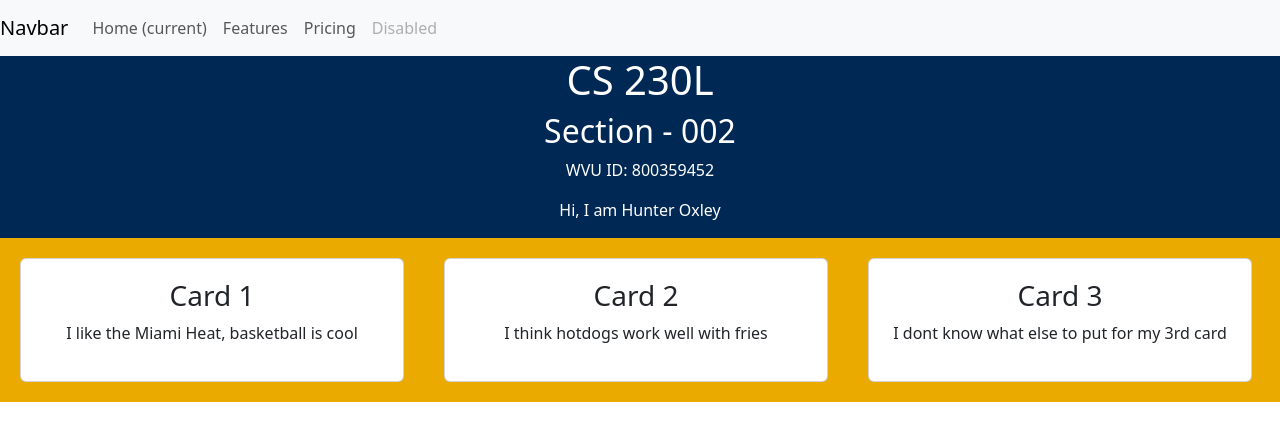
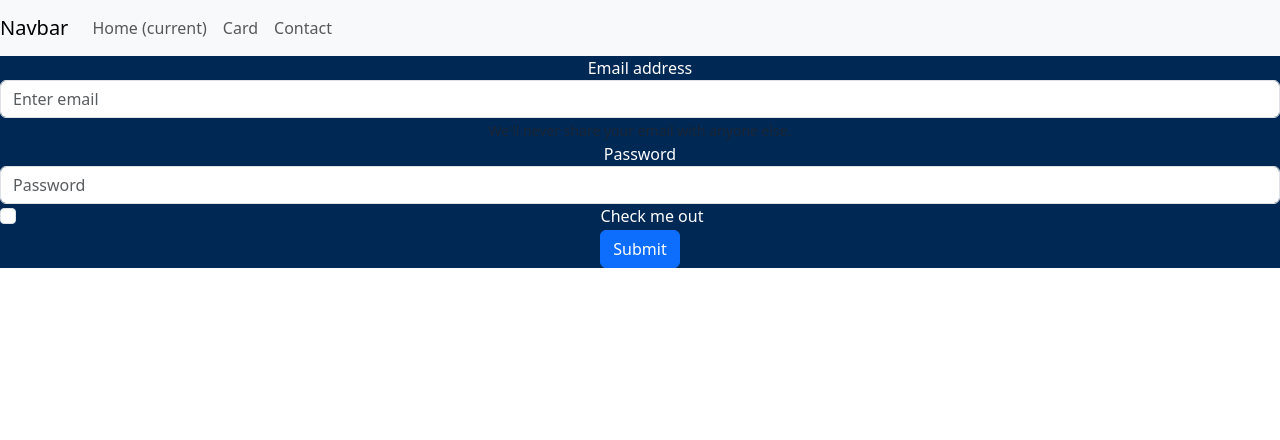
Before and after one commit to HunterOxley/Lab05, a React (Create React App) app: page /contact in a window 1280 px wide. Shown: the top 440 px of the page. Built offline with nearby package versions, Linux system fonts and the light colour scheme.

Commit message:
Hopefully fixed Lab 7

```diff
--- a/src/App.js
+++ b/src/App.js
@@ -1,23 +1,28 @@
 import React from 'react';
-import logo from './logo.svg';
 import './App.css';
 import Navbar from "./Navbar";
 import Card from "./card";
+import Home from "./Home";
+import Contact from "./Contact";
+import { BrowserRouter, Routes, Route } from 'react-router-dom';
 
 function App() {
+  const myStyle = {
+    textAlign: "center",
+  };
+
   return (
-    <div className="App ">
+    <div className ="App" style = {myStyle}>
+    <BrowserRouter>
+     <Navbar />
+     <Routes>
+      <Route path="/" element={<Home header ="CS 230L"/>}></Route>
+      <Route path="/card" element={<Card />}></Route>
+      <Route path="/contact" element={<Contact />}></Route>
+      </Routes>
+      </BrowserRouter>
+      </div>
 
-      <Navbar />
-      <h1>CS 230L</h1>
-      <h2>Section - 002</h2>
-      <p>WVU ID: 800359452</p>
-      <p>Hi, I am Hunter Oxley</p>
-
-      <Card />
-
-
-    </div>
   );
 }
 
--- /dev/null
+++ b/src/Contact.js
@@ -0,0 +1,28 @@
+import React from 'react';
+import logo from './logo.svg';
+import './App.css';
+import Navbar from "./Navbar";
+
+function Contact (Props)  {
+  return (
+    <form>
+    <div class="form-group">
+      <label for="exampleInputEmail1">Email address</label>
+      <input type="email" class="form-control" id="exampleInputEmail1" aria-describedby="emailHelp" placeholder="Enter email"/>
+      <small id="emailHelp" class="form-text text-muted">We'll never share your email with anyone else.</small>
+    </div>
+    <div class="form-group">
+      <label for="exampleInputPassword1">Password</label>
+      <input type="password" class="form-control" id="exampleInputPassword1" placeholder="Password"/>
+    </div>
+    <div class="form-group form-check">
+      <input type="checkbox" class="form-check-input" id="exampleCheck1"/>
+      <label class="form-check-label" for="exampleCheck1">Check me out</label>
+    </div>
+    <button type="submit" class="btn btn-primary">Submit</button>
+  </form>
+  );
+}
+
+
+export default Contact;
--- /dev/null
+++ b/src/Home.js
@@ -0,0 +1,15 @@
+import React from 'react';
+import './App.css';
+
+function Home(Props) {
+  return (
+   <div>
+    <h1>{Props.header}</h1>
+    <h2>Section - 02</h2>
+    <p>WVU ID: 800359452</p>
+    <p>Hi, I am Hunter.</p>
+   </div>
+  );
+}
+
+export default Home;
--- a/src/Navbar.js
+++ b/src/Navbar.js
@@ -1,9 +1,10 @@
 import React from 'react';
 import logo from './logo.svg';
 import './App.css';
+import {Outlet, Link} from "react-router-dom";
 
 
-function Navbar() {
+function Navbar(Props) {
   return (
     <nav class="navbar navbar-expand-lg navbar-light bg-light">
     <a class="navbar-brand" href="#">Navbar</a>
@@ -13,17 +14,17 @@ function Navbar() {
     <div class="collapse navbar-collapse" id="navbarNav">
       <ul class="navbar-nav">
         <li class="nav-item active">
-          <a class="nav-link" href="#">Home <span class="sr-only">(current)</span></a>
+          <Link class="nav-link" to="/#">Home <span class="sr-only">(current)</span></Link>
         </li>
         <li class="nav-item">
-          <a class="nav-link" href="#">Features</a>
+          <Link class="nav-link" to="/card">Card</Link>
+          {Props.card}
         </li>
         <li class="nav-item">
-          <a class="nav-link" href="#">Pricing</a>
+          <Link class="nav-link" to="/contact">Contact</Link>
+          {Props.contact}
         </li>
-        <li class="nav-item">
-          <a class="nav-link disabled" href="#">Disabled</a>
-        </li>
+
       </ul>
     </div>
   </nav>
--- a/src/card.js
+++ b/src/card.js
@@ -4,7 +4,7 @@ import './App.css';
 import Navbar from "./Navbar";
 
 
-function Card() {
+const Card = () => {
   return (
 
     <div className="card-container">
```
